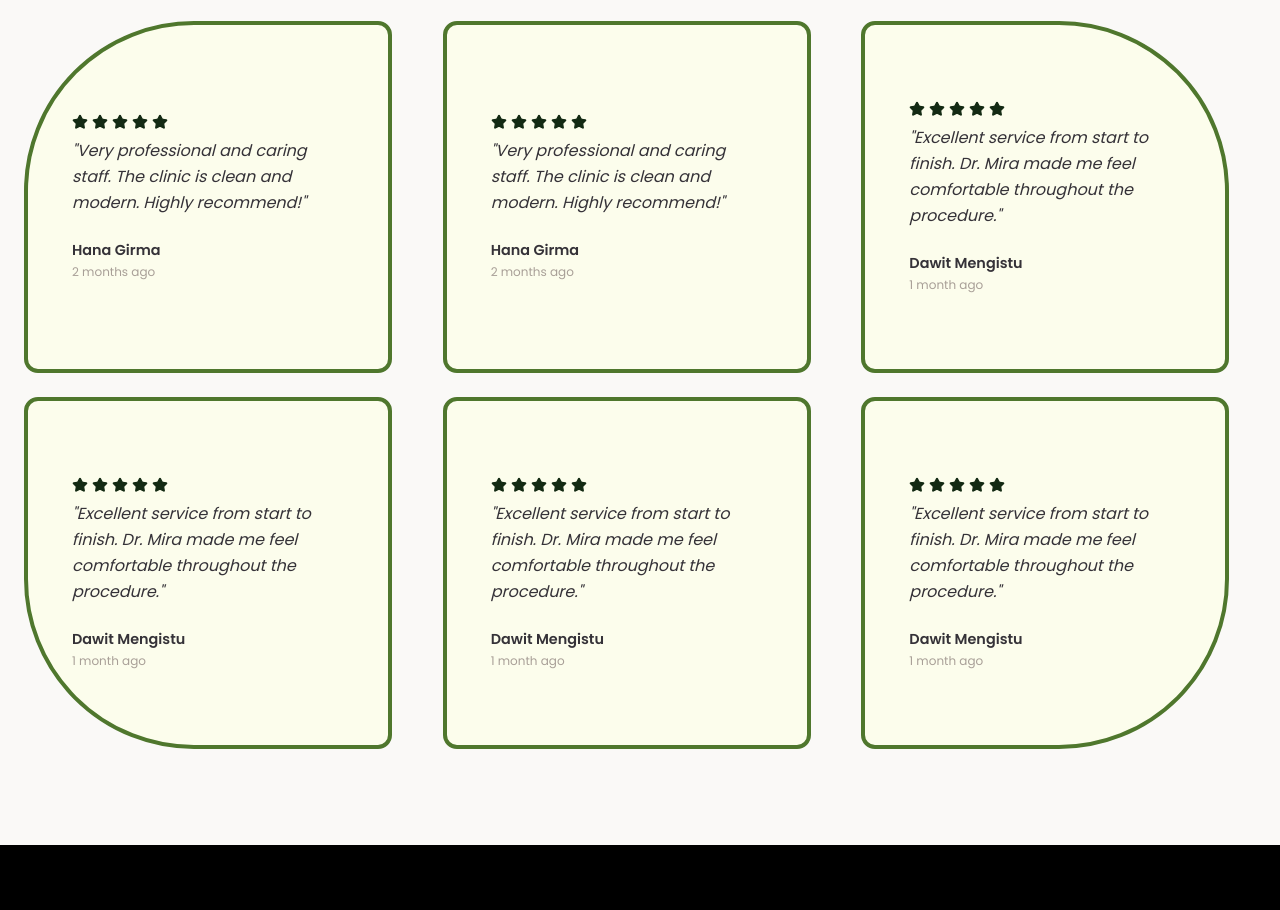
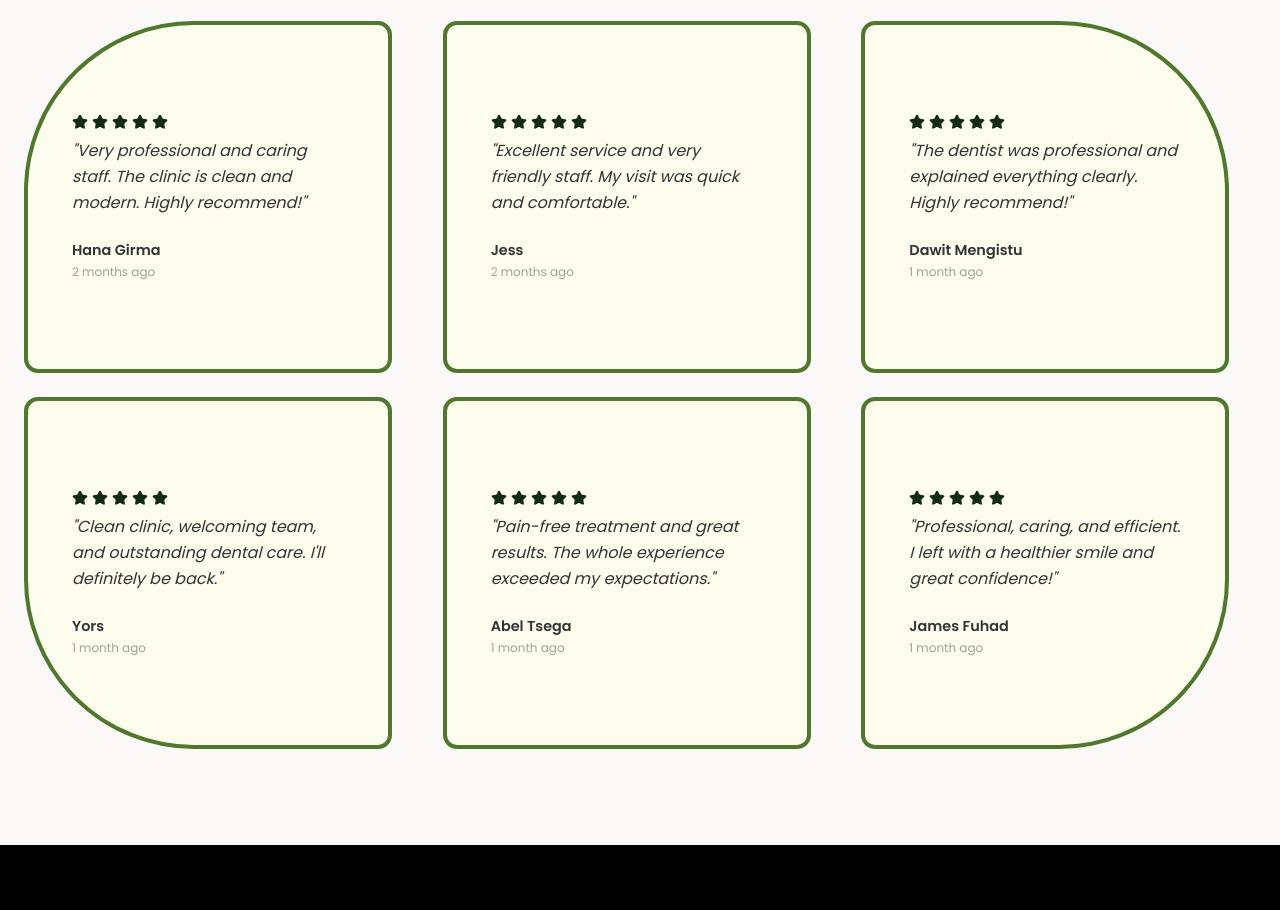
Before and after one commit to JoandarcZienagebriel/second-dental, a React (Vite) app: page / in a window 1280 px wide. Shown: the part 3120-4030 px from the top of the page. Built offline with nearby package versions, Linux system fonts and the light colour scheme; no server answers; a web font is replaced by a local one.

Commit message:
add-reviews

```diff
--- a/src/components/home/ReviewsSection.jsx
+++ b/src/components/home/ReviewsSection.jsx
@@ -23,11 +23,11 @@ const reviews = [
     },
   },
   {
-    name: 'Hana Girma',
+    name: 'Jess',
     time: '2 months ago',
     rating: 5,
 
-    text: 'Very professional and caring staff. The clinic is clean and modern. Highly recommend!',
+    text: "Excellent service and very friendly staff. My visit was quick and comfortable.",
     radius: {
       borderTopLeftRadius: 14,
       borderTopRightRadius: 14,
@@ -39,7 +39,7 @@ const reviews = [
     name: 'Dawit Mengistu',
     time: '1 month ago',
     rating: 5,
-    text: 'Excellent service from start to finish. Dr. Mira made me feel comfortable throughout the procedure.',
+    text: "The dentist was professional and explained everything clearly. Highly recommend!",
     radius: {
       borderTopLeftRadius: 14,
       borderTopRightRadius: 170,
@@ -48,10 +48,10 @@ const reviews = [
     },
   },
    {
-    name: 'Dawit Mengistu',
+    name: 'Yors',
     time: '1 month ago',
     rating: 5,
-    text: 'Excellent service from start to finish. Dr. Mira made me feel comfortable throughout the procedure.',
+    text: "Clean clinic, welcoming team, and outstanding dental care. I'll definitely be back.",
     radius: {
       borderTopLeftRadius: 14,
       borderTopRightRadius: 14,
@@ -60,10 +60,10 @@ const reviews = [
     },
   },
    {
-    name: 'Dawit Mengistu',
+    name: 'Abel Tsega',
     time: '1 month ago',
     rating: 5,
-    text: 'Excellent service from start to finish. Dr. Mira made me feel comfortable throughout the procedure.',
+    text: "Pain-free treatment and great results. The whole experience exceeded my expectations.",
     radius: {
       borderTopLeftRadius: 14,
       borderTopRightRadius: 14,
@@ -72,10 +72,11 @@ const reviews = [
     },
   },
    {
-    name: 'Dawit Mengistu',
+    name: 'James Fuhad',
     time: '1 month ago',
     rating: 5,
-    text: 'Excellent service from start to finish. Dr. Mira made me feel comfortable throughout the procedure.',
+    text:"Professional, caring, and efficient. I left with a healthier smile and great confidence!"
+,
     radius: {
       borderTopLeftRadius: 14,
       borderTopRightRadius: 14,
```
